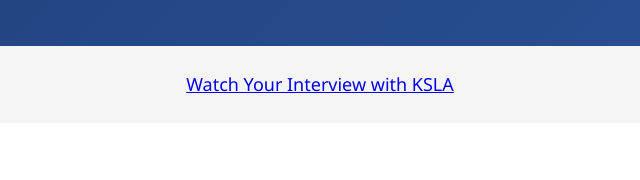
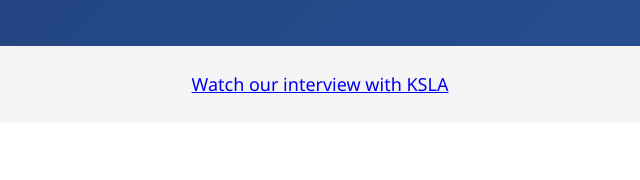
Before and after one commit to theedustydeveloper/ary-smith-website, a plain HTML site: page index.html in a window 1280 px wide. Shown: the part 425-605 px from the top of the page, 320-960 px from the left. Drawn offline with Linux system fonts and the light colour scheme.

Commit message:
Update index.html

```diff
--- a/index.html
+++ b/index.html
@@ -185,7 +185,7 @@
         </div>
 
     </section>
-<section class="link-section"><a style="margin:auto;" href="https://www.ksla.com/video/2025/09/26/ary-smith-tag-title-notary-services-holding-grand-opening/" target="_blank">Watch Your Interview with KSLA</a></section>
+<section class="link-section"><a style="margin:auto;" href="https://www.ksla.com/video/2025/09/26/ary-smith-tag-title-notary-services-holding-grand-opening/" target="_blank">Watch our interview with KSLA</a></section>
     <section class="services-section">
         <h2>Types of Services</h2>
 
```
